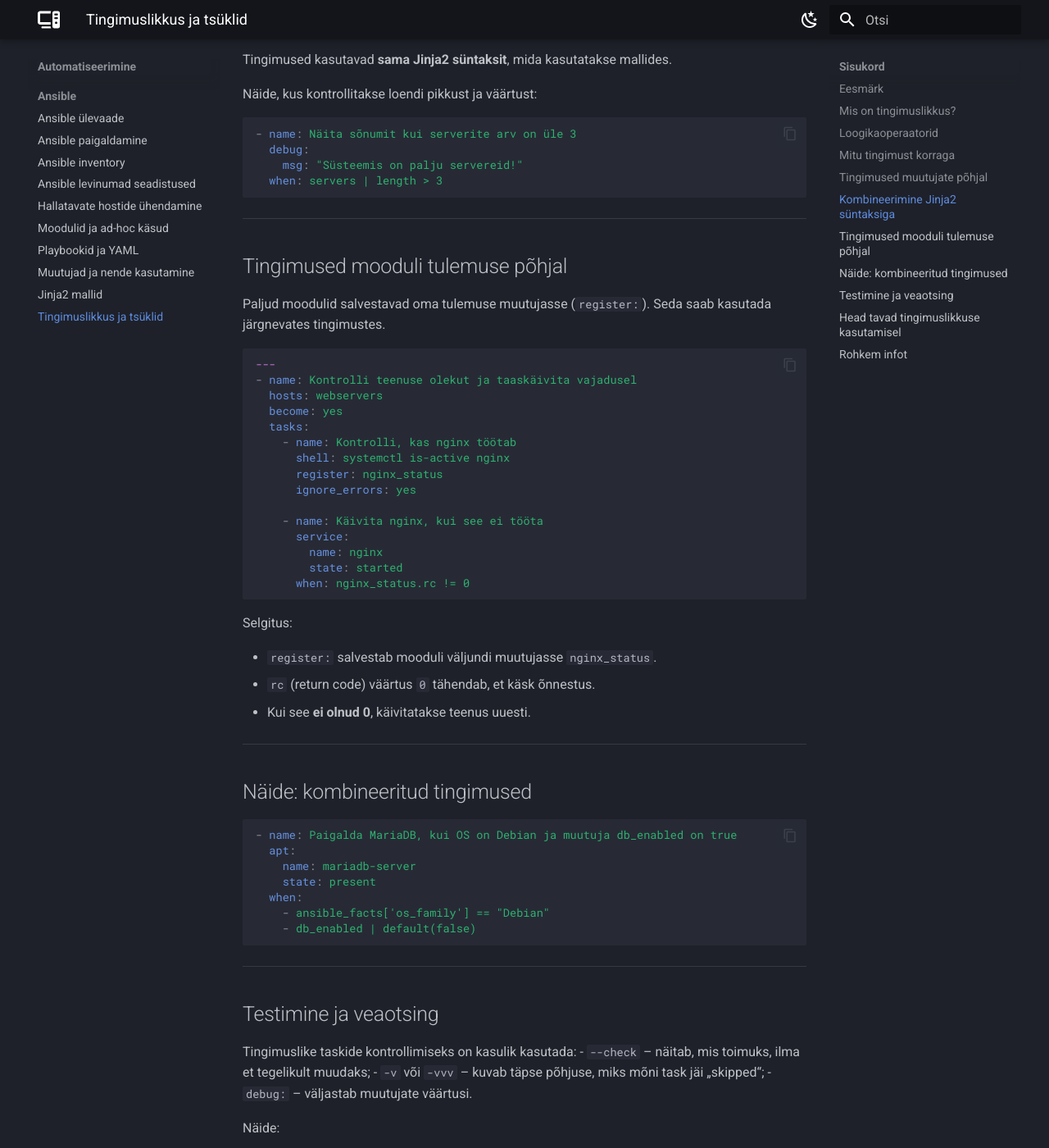
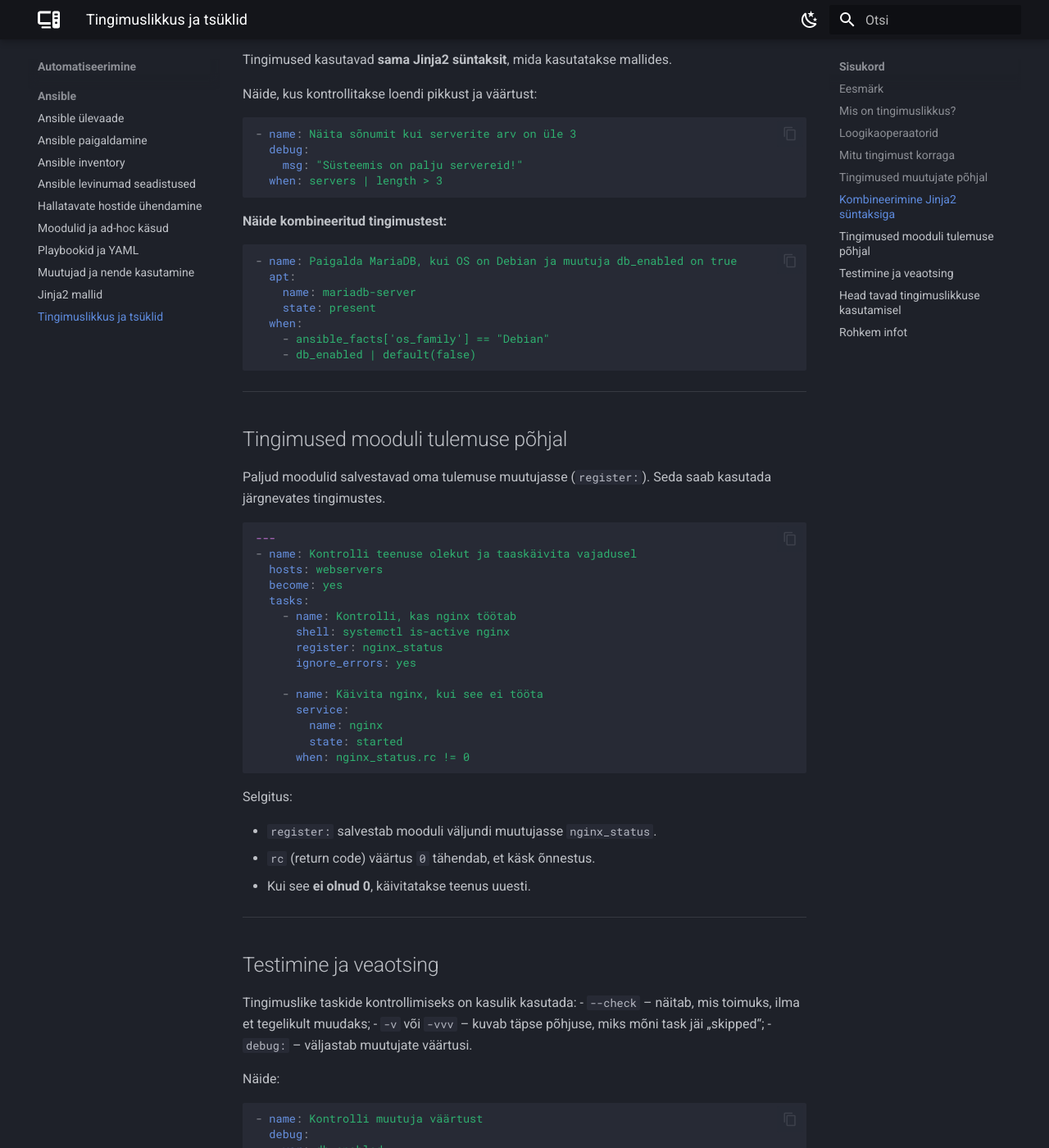
Before and after one commit to priitpaap/priitpaap.github.io, an MkDocs documentation site: the page built from docs/ansible/ansibleconditionals.md, in a window 1280 px wide and 1400 px high, scrolled down 2585 px. Shown: the whole window at 82% size. Built offline with MkDocs 1.6.1 and Material for MkDocs 9.7.7, drawn with Linux system fonts in a browser that asks for light colours; some of the changed lines change nothing that is shown.

Commit message:
Update ansibleconditionals.md

````diff
--- a/docs/ansible/ansibleconditionals.md
+++ b/docs/ansible/ansibleconditionals.md
@@ -113,6 +113,18 @@ Näide, kus kontrollitakse loendi pikkust ja väärtust:
   when: servers | length > 3
 ```
 
+**Näide kombineeritud tingimustest:**
+
+```yaml
+- name: Paigalda MariaDB, kui OS on Debian ja muutuja db_enabled on true
+  apt:
+    name: mariadb-server
+    state: present
+  when:
+    - ansible_facts['os_family'] == "Debian"
+    - db_enabled | default(false)
+```
+
 ---
 
 ## Tingimused mooduli tulemuse põhjal
@@ -142,20 +154,6 @@ Selgitus:
 - `register:` salvestab mooduli väljundi muutujasse `nginx_status`.
 - `rc` (return code) väärtus `0` tähendab, et käsk õnnestus.
 - Kui see **ei olnud 0**, käivitatakse teenus uuesti.
-
----
-
-## Näide: kombineeritud tingimused
-
-```yaml
-- name: Paigalda MariaDB, kui OS on Debian ja muutuja db_enabled on true
-  apt:
-    name: mariadb-server
-    state: present
-  when:
-    - ansible_facts['os_family'] == "Debian"
-    - db_enabled | default(false)
-```
 
 ---
 
````
